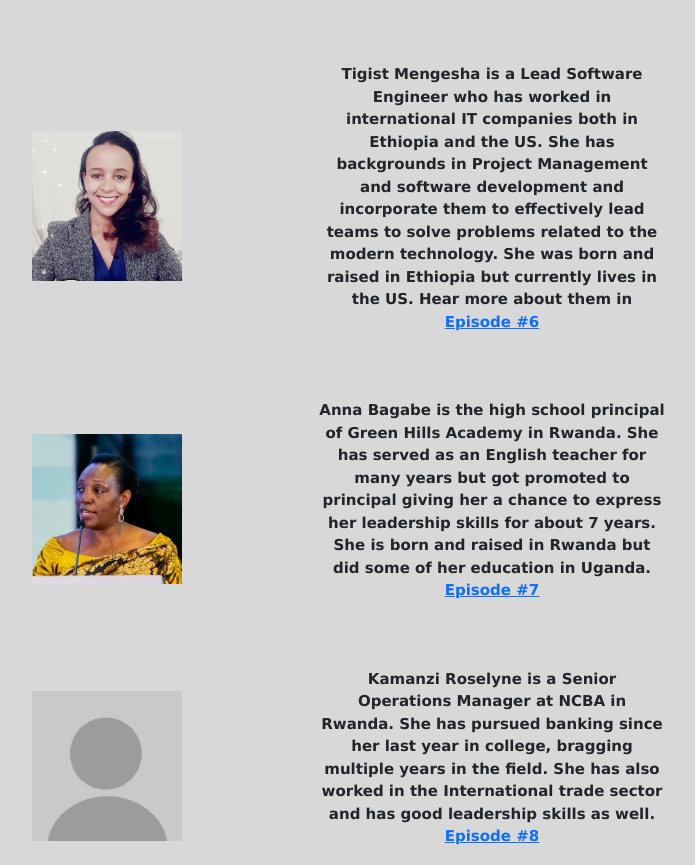
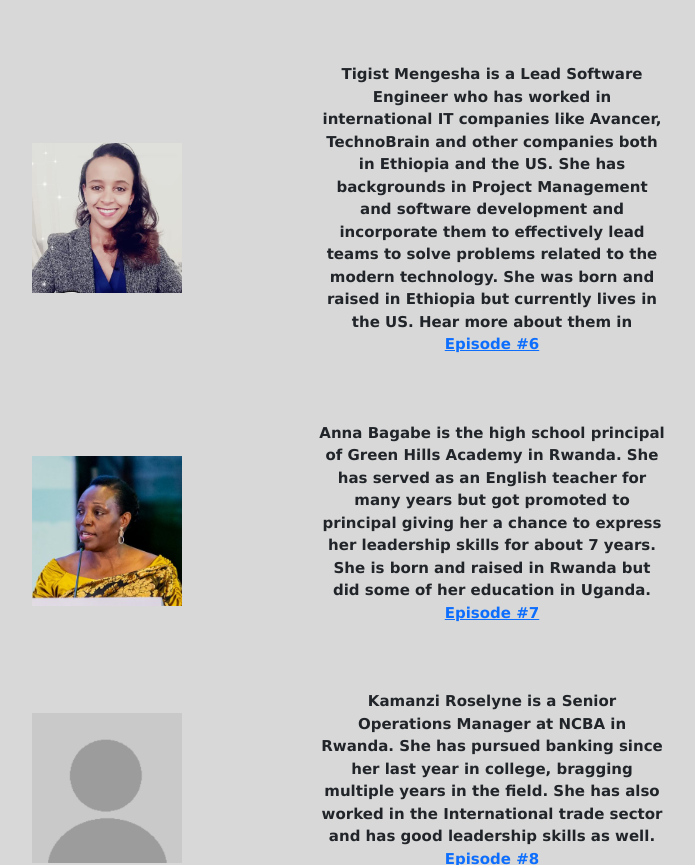
Before and after one commit to TigistM/GoFinal, a plain HTML site: page index.html in a window 1280 px wide. Shown: the part 8245-9110 px from the top of the page, without its empty margins (158-853 px from the left). Drawn offline with nearby package versions, Linux system fonts and the light colour scheme.

Commit message:
Update index.html

```diff
--- a/index.html
+++ b/index.html
@@ -646,7 +646,7 @@
               <p style="margin-left: 20px; margin-top: 50px">
                 <b>
                   Tigist Mengesha is a Lead Software Engineer who has worked in
-                  international IT companies both in
+                  international IT companies like Avancer, TechnoBrain and other companies both in
                   Ethiopia and the US. She has backgrounds in Project Management
                   and software development and incorporate them to effectively lead teams to solve
                   problems related to the modern technology. She was born and
```
